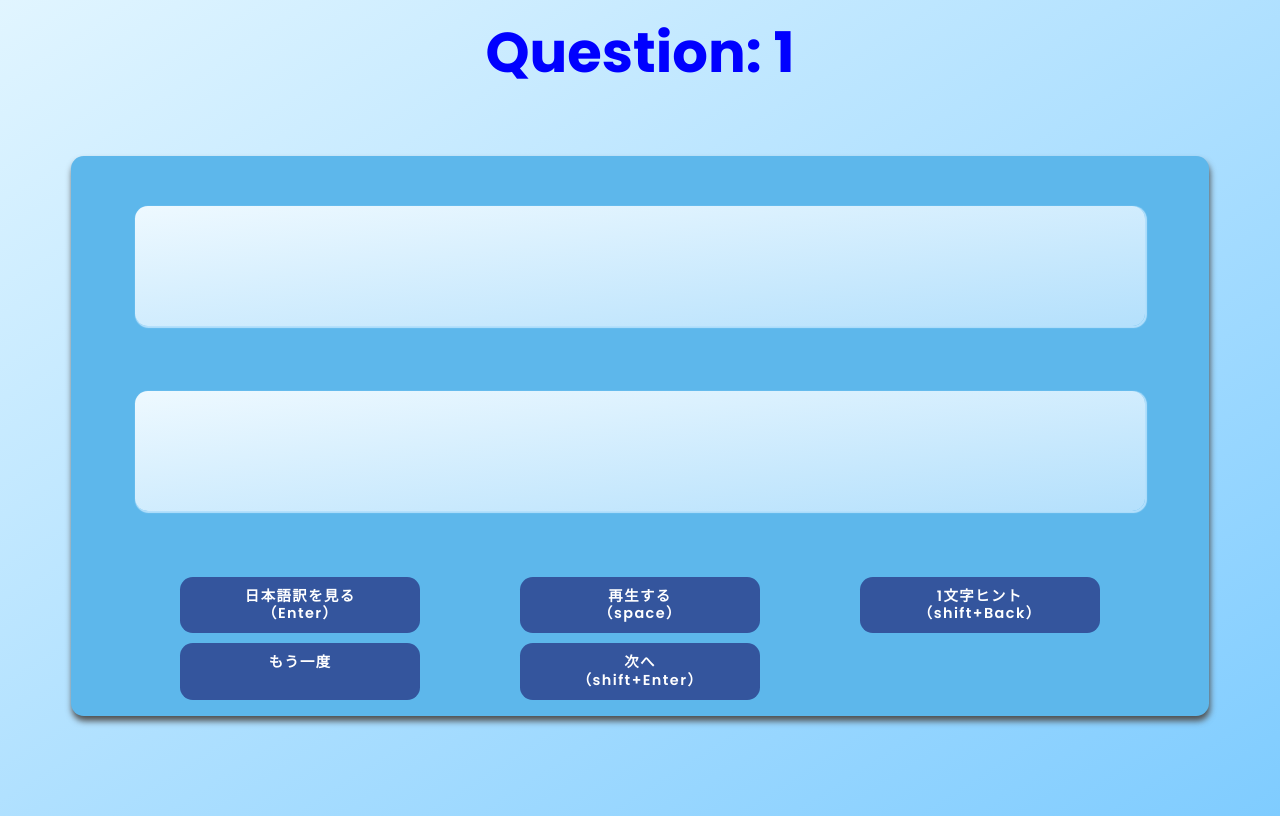
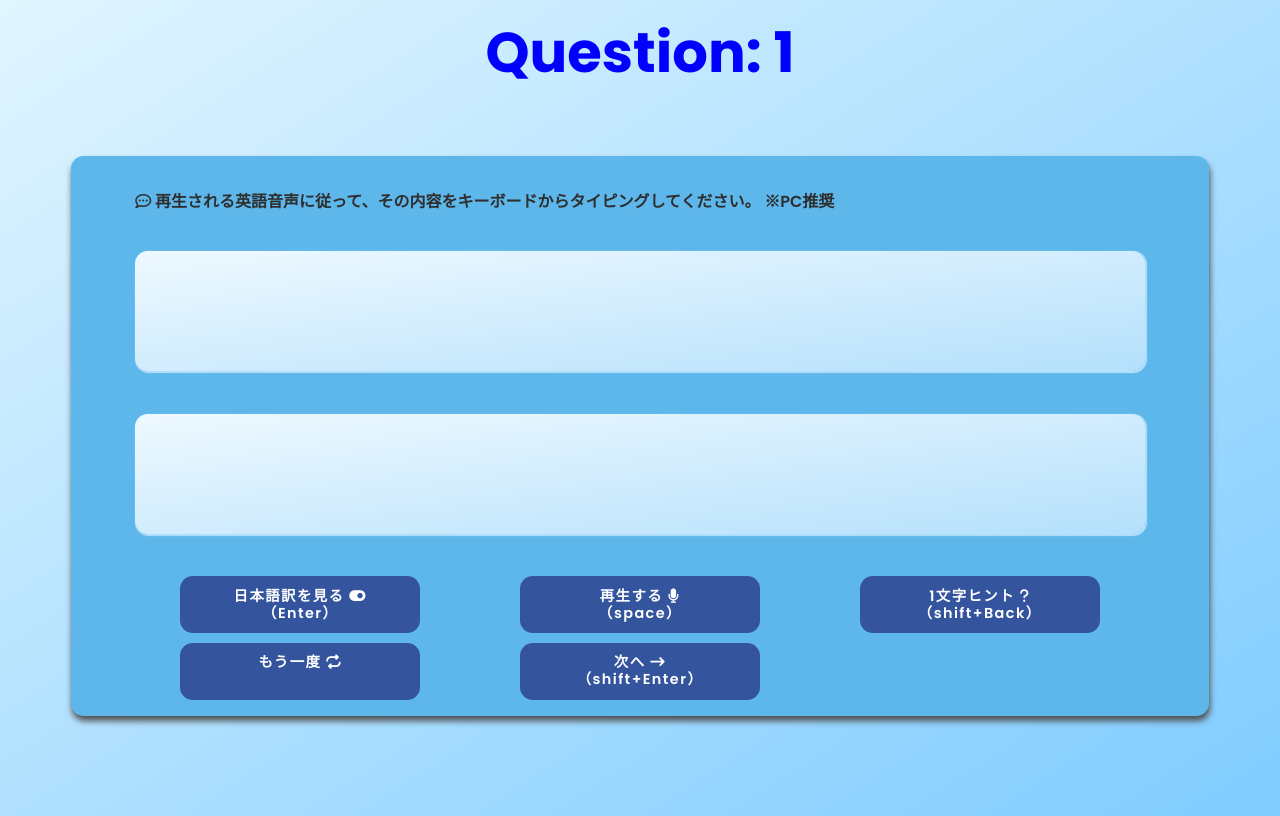
Before and after one commit to atsudora/EnDictation, a Django app: page / in a window 1280 px wide. Run offline with Django 4.2, Linux system fonts and the light colour scheme; some libraries are stand-ins or nearby versions; some web fonts are replaced.

Commit message:
サービス説明、font-awesome、アイコンを追加。レイアウトを微調整。デッドコード削除。

```diff
--- a/Template/app/index.html
+++ b/Template/app/index.html
@@ -9,6 +9,7 @@
   <title>EnDictation</title>
   <link rel="stylesheet" href='{% static "app/style.css" %}'>
   <link rel="icon" type="image/x-icon" href='{% static "app/icon/favicon.ico" %}'>
+  <script src="https://kit.fontawesome.com/e6c649a282.js" crossorigin="anonymous"></script>
   <!-- Google tag (gtag.js) -->
   <script async src="https://www.googletagmanager.com/gtag/js?id=G-4HLPKKVHQE"></script>
   <script>
@@ -25,6 +26,7 @@
     <div class="question-number" id="questionNumber"></div>
   </div>
   <div class="container">
+    <p class="explanation"><i class="fa-regular fa-comment-dots"></i> 再生される英語音声に従って、その内容をキーボードからタイピングしてください。 ※PC推奨</p>
     <div class="question-display" id="questionDisplay">
       <div class="english-display" id="englishDisplay"></div>
     </div>
@@ -32,11 +34,11 @@
       <span class="open-here" id="openHere"></span>
     </div>
     <div class="box">
-      <span class="btn btn--blue btn--radius" id="hidden" onClick='toggleAnswer("switch")''>日本語訳を見る<br>（Enter）</span>
-      <span class="btn btn--blue btn--radius" id="once-again" onClick="playAudioFile()">再生する<br>（space）</span>
-      <span class="btn btn--blue btn--radius" id="hint" onClick="hintDisplay()">1文字ヒント<br>（shift+Back）</span>
-      <span class="btn btn--blue btn--radius" id="once-again" >もう一度<br>　</span>
-      <span class="btn btn--blue btn--radius" id="next" onClick="nextQuestion()">次へ<br>（shift+Enter）</span>
+      <span class="btn btn--blue btn--radius" id="hidden" onClick='toggleAnswer("switch")'>日本語訳を見る  <i class="fa-solid fa-toggle-on"></i><br>（Enter）</span>
+      <span class="btn btn--blue btn--radius" id="once-again" onClick="playAudioFile()">再生する <i class="fa-solid fa-microphone"></i><br>（space）</span>
+      <span class="btn btn--blue btn--radius" id="hint" onClick="hintDisplay()">1文字ヒント <i class="fa-solid fa-question"></i><br>（shift+Back）</span>
+      <span class="btn btn--blue btn--radius" id="once-again" >もう一度 <i class="fa-solid fa-repeat"></i><br>　</span>
+      <span class="btn btn--blue btn--radius" id="next" onClick="nextQuestion()">次へ <i class="fa-solid fa-arrow-right-long"></i><br>（shift+Enter）</span>
     </div>
   </div>
 
--- a/static/app/style.css
+++ b/static/app/style.css
@@ -42,6 +42,11 @@ body {
   box-shadow: 1px 5px 6px rgb(80, 80, 80)
 }
 
+.explanation {
+  color: rgb(46, 46, 46);
+  font-size: 1rem;
+}
+
 .english-display,
 .open-here{
   margin: 0.5rem 1rem;
@@ -50,7 +55,6 @@ body {
 
 .question-display,
 .translaton-display{
-  margin-bottom: 2rem;
   height: 120px;
   background: linear-gradient(to left top,
     #b4e0fc,
@@ -58,6 +62,7 @@ body {
   border-radius: 0.8rem;
   box-shadow: 1px 1px 1px 1px #b4e0fc;
   margin-top: auto;
+  margin-bottom: auto;
   width: 100%;
 }
 
--- a/static/js/script.js
+++ b/static/js/script.js
@@ -24,8 +24,8 @@ const exclude_pattern =[
   '！',
 ]
 
-const open_text = "日本語訳を見る<br>（Enter）";
-const close_text = "日本語訳を隠す<br>（Enter）";
+const open_text = '日本語訳を見る <i class="fa-solid fa-toggle-on"></i><br>（Enter）';
+const close_text = '日本語訳を隠す <i class="fa-solid fa-toggle-off"></i><br>（Enter）';
 
 /**
  * ショートカットキー
@@ -225,7 +225,6 @@ function nextQuestion(){
  */
 function onceAgain() {
   stopAudioFile();
-  judge.innerText = "";
   toggleAnswer("none");
   playAudioFile();
 
```
